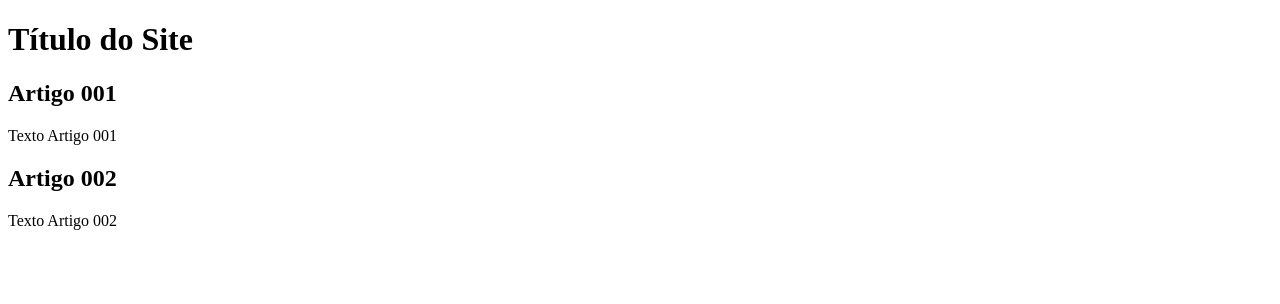
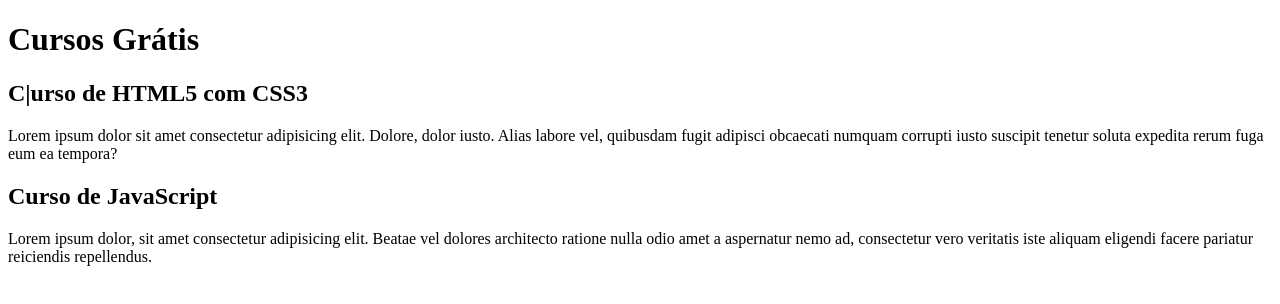
Before and after one commit to Maxel-Uds/projeto-site, a plain HTML site: page index.html in a window 1280 px wide. Drawn offline with Linux system fonts and the light colour scheme.

Commit message:
comecei o conteúdo

```diff
--- a/index.html
+++ b/index.html
@@ -7,15 +7,15 @@
 <body>
     <main>
         <header>
-            <h1>Título do Site</h1>
+            <h1>Cursos Grátis</h1>
         </header>
         <article>
-            <h2>Artigo 001</h2>
-            <p>Texto Artigo 001</p>
+            <h2>C|urso de HTML5 com CSS3</h2>
+            <p>Lorem ipsum dolor sit amet consectetur adipisicing elit. Dolore, dolor iusto. Alias labore vel, quibusdam fugit adipisci obcaecati numquam corrupti iusto suscipit tenetur soluta expedita rerum fuga eum ea tempora?</p>
         </article>
         <article>
-            <h2>Artigo 002</h2>
-            <p>Texto Artigo 002</p>
+            <h2>Curso de JavaScript</h2>
+            <p>Lorem ipsum dolor, sit amet consectetur adipisicing elit. Beatae vel dolores architecto ratione nulla odio amet a aspernatur nemo ad, consectetur vero veritatis iste aliquam eligendi facere pariatur reiciendis repellendus.</p>
         </article>
     </main>
 </body>
```
